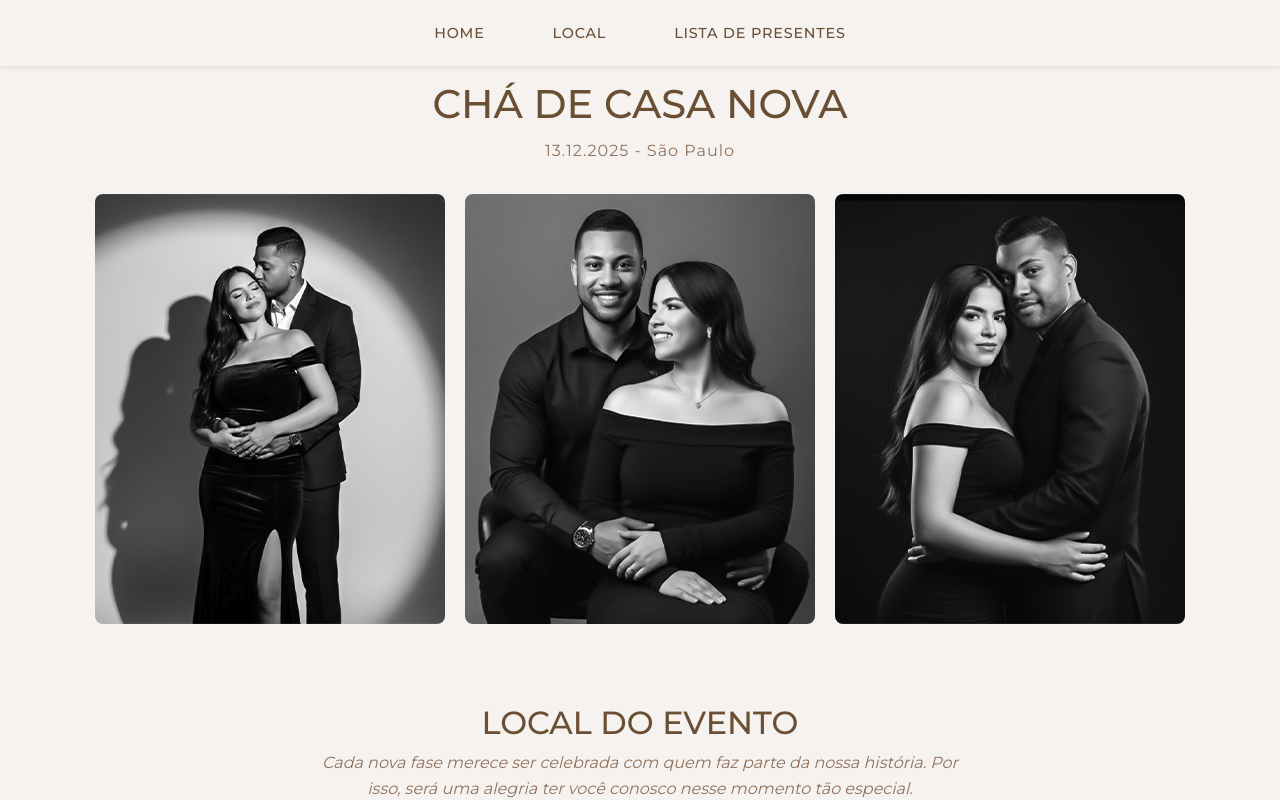
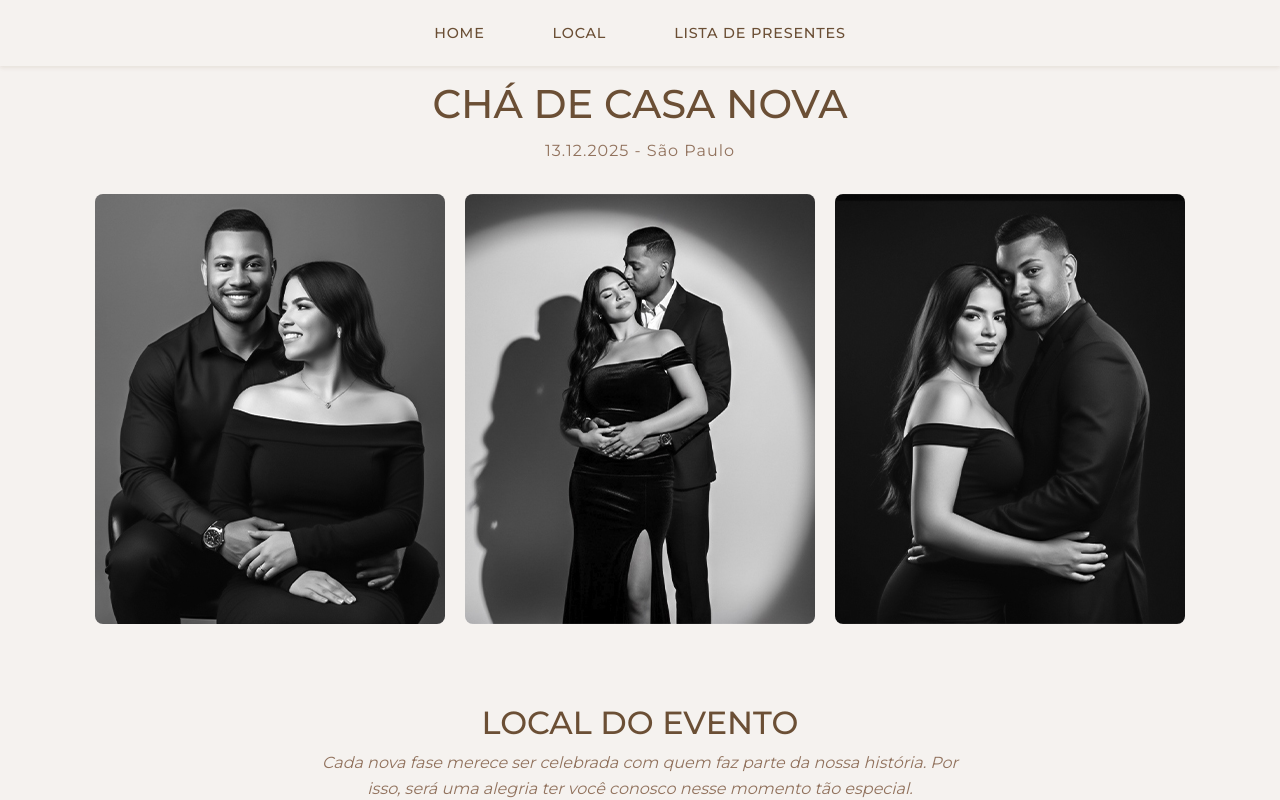
Before and after one commit to DiogoRocha07/Freelancer-Lista-Presentes-Evento, a Next.js app: page / in a window 1280 px wide. Shown: the top 800 px of the page. Built offline with nearby package versions, Linux system fonts and the light colour scheme; no server answers; the database is empty.

Commit message:
atualizado fotos

```diff
--- a/src/pages/hero/Hero.tsx
+++ b/src/pages/hero/Hero.tsx
@@ -9,15 +9,15 @@ export default function Hero() {
 
       <div className={styles.gallery}>
         <Image
-          src="/images/jenny 4.jpg"
-          alt="foto1"
+          src="/images/jenny 2.jpg"
+          alt="foto2"
           width={350}
           height={430}
           className={styles.galleryImage}
         />
         <Image
-          src="/images/jenny 2.jpg"
-          alt="foto2"
+          src="/images/jenny 4.jpg"
+          alt="foto1"
           width={350}
           height={430}
           className={styles.galleryImage}
```
